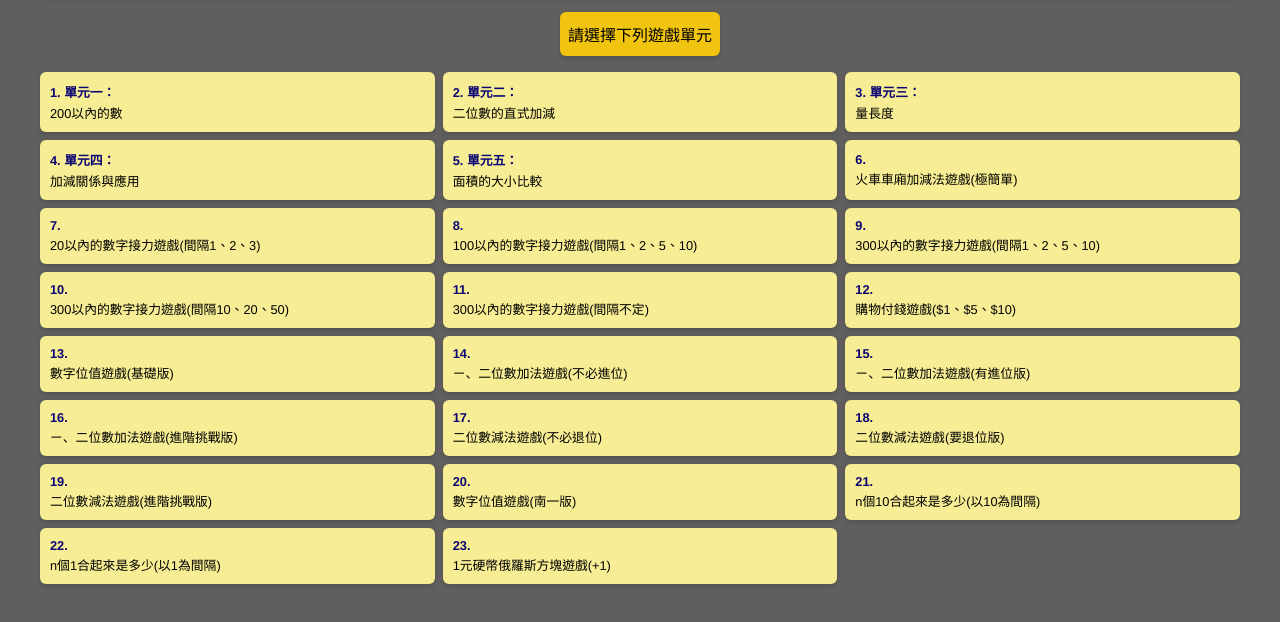
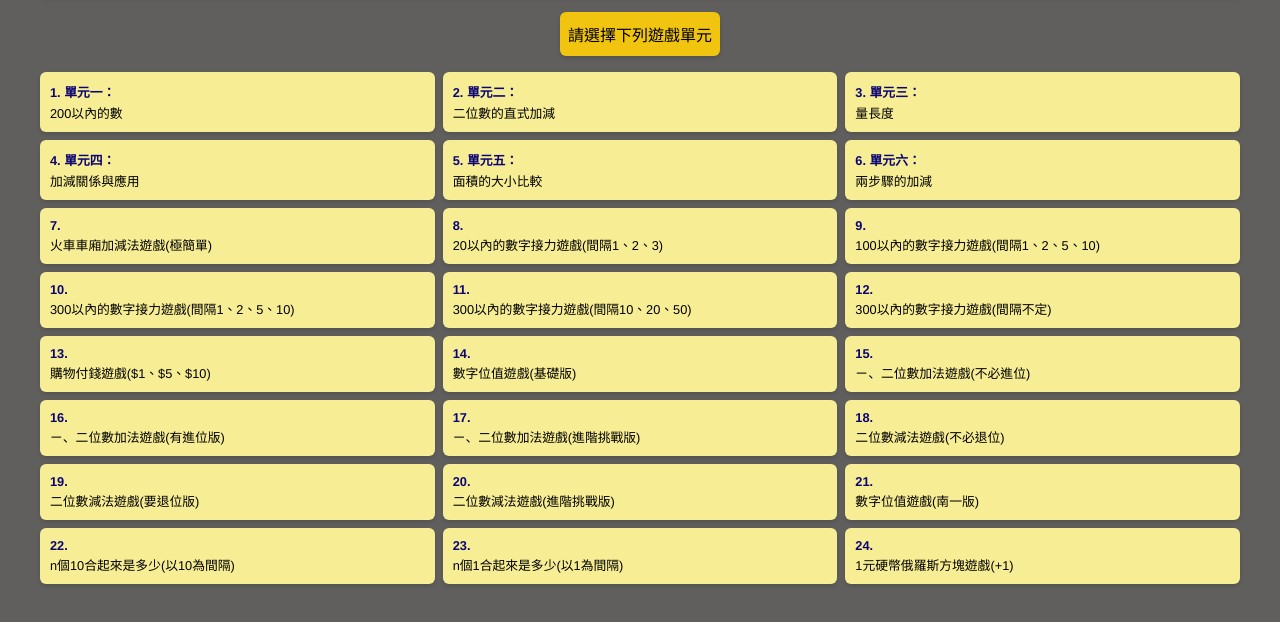
Before and after one commit to cishieh04-star/math-elementary2-1-ios-, a plain HTML site: page index.html in a window 1280 px wide. Shown: the part 68-690 px from the top of the page. Drawn offline with Linux system fonts and the light colour scheme.

Commit message:
Update index.html

```diff
--- a/index.html
+++ b/index.html
@@ -99,6 +99,7 @@
             { name: "單元三：量長度", file: "math-2-3.html" },
             { name: "單元四：加減關係與應用", file: "math-2-4.html" },
             { name: "單元五：面積的大小比較", file: "math-2-5.html" },
+            { name: "單元六：兩步驟的加減", file: "math-2-6.html" },
             { name: "火車車廂加減法遊戲(極簡單)", file: "simple-math(train).html" },
             { name: "20以內的數字接力遊戲(間隔1、2、3)", file: "number-train20-interface(1～3)-claude.html" },
             { name: "100以內的數字接力遊戲(間隔1、2、5、10)", file: "number-train100-interface(1、2、5、10)-claude.html" },
```
